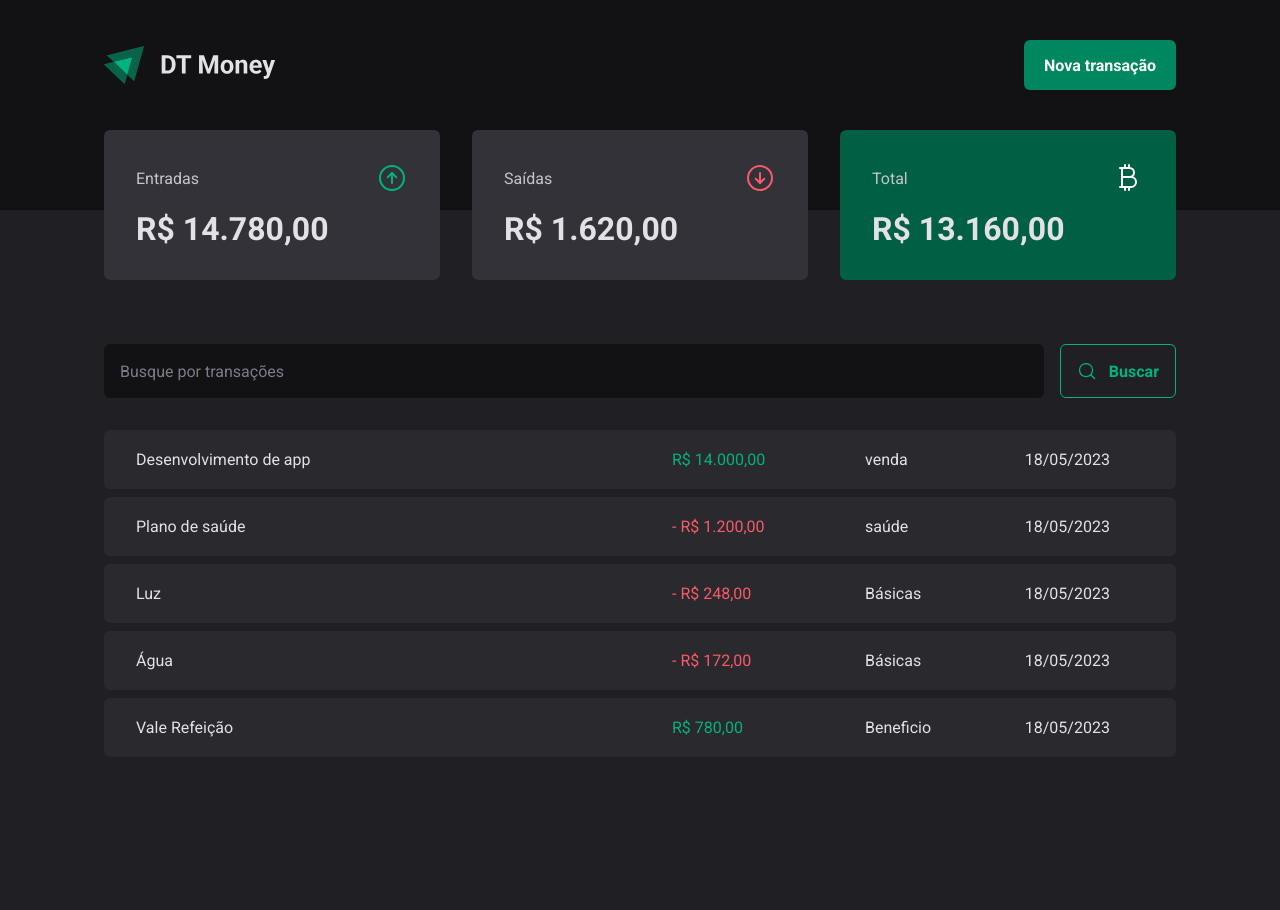
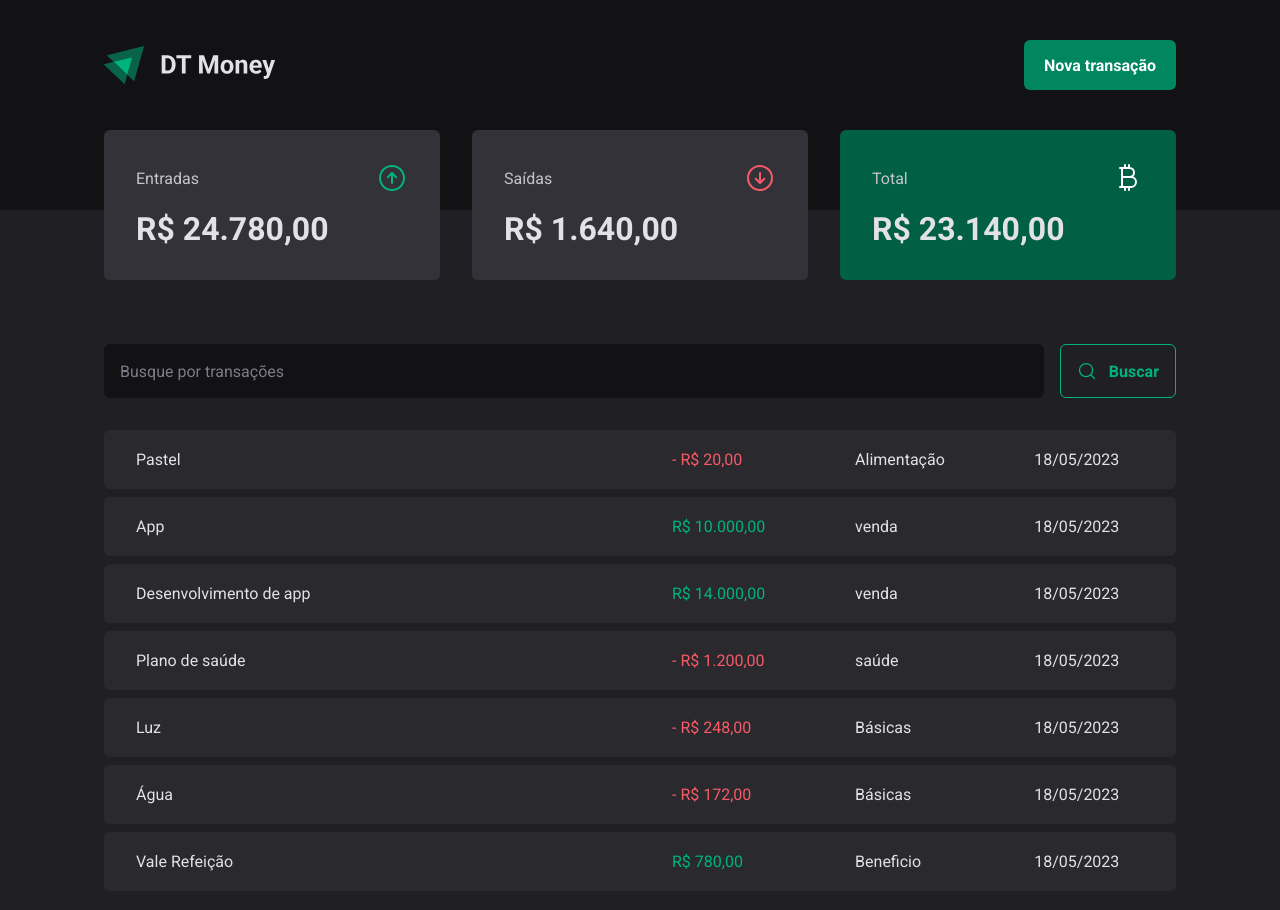
Before and after one commit to marcoscuomo/dt-money, a React (Vite) app: page / in a window 1280 px wide. Shown: the top 910 px of the page. Before the commit the page ends 829 px from the top, so only its background shows below. Built offline with nearby package versions, Linux system fonts and the light colour scheme; data requests are answered from the project's data file.

Commit message:
feat: create a new transaction

```diff
--- a/server.json
+++ b/server.json
@@ -39,6 +39,22 @@
       "category": "Beneficio",
       "price": 780,
       "createdAt": "2023-05-18T00:21:40.879Z"
+    },
+    {
+      "description": "App",
+      "price": 10000,
+      "category": "venda",
+      "type": "income",
+      "createdAt": "2023-05-18T14:25:59.674Z",
+      "id": 6
+    },
+    {
+      "description": "Pastel",
+      "price": 20,
+      "category": "Alimentação",
+      "type": "outcome",
+      "createdAt": "2023-05-18T15:05:15.021Z",
+      "id": 7
     }
   ]
 }
--- a/src/components/NewTransactionModal/index.tsx
+++ b/src/components/NewTransactionModal/index.tsx
@@ -4,6 +4,8 @@ import { ArrowCircleDown, ArrowCircleUp, X } from 'phosphor-react';
 import * as z from 'zod';
 import { Controller, useForm } from 'react-hook-form';
 import { zodResolver } from '@hookform/resolvers/zod';
+import { useContext } from 'react';
+import { TransactionContext } from '../../contexts/TransactionsContext';
 
 const newTransactionFormSchema = z.object({
   description: z.string(),
@@ -16,11 +18,14 @@ type NewTransactionFormInputs = z.infer<typeof newTransactionFormSchema>;
 
 export function NewTransactionModal() {
 
+  const { createTransaction } = useContext(TransactionContext);
+
   const {
     control,
     register,
     handleSubmit,
-    formState: { isSubmitting }
+    formState: { isSubmitting },
+    reset,
   } = useForm<NewTransactionFormInputs>({
     resolver: zodResolver(newTransactionFormSchema),
     defaultValues: {
@@ -29,8 +34,17 @@ export function NewTransactionModal() {
   });
 
   async function handleCreateNewTransaction(data: NewTransactionFormInputs) {
-    await new Promise(resolve => setTimeout(resolve, 3000))
-    console.log(data);
+
+    const {description, price, category, type} = data;
+
+    await createTransaction({
+      description,
+      price,
+      category,
+      type
+    });
+
+    reset();
   }
 
 
--- a/src/contexts/TransactionsContext.tsx
+++ b/src/contexts/TransactionsContext.tsx
@@ -10,9 +10,17 @@ interface Transaction {
   createdAt: string;
 }
 
+interface CreateTransactionInputs {
+  description: string;
+  price: number;
+  category: string;
+  type: 'income' | 'outcome';
+}
+
 interface TransactionContextType {
   transactions: Transaction[];
   fetchTransactions: (query?: string) => Promise<void>;
+  createTransaction: (data: CreateTransactionInputs) => Promise<void>;
 }
 
 interface TransactionProviderProps {
@@ -26,21 +34,29 @@ export function TransactionsProvider({children}: TransactionProviderProps) {
   const [transactions, setTransactions] = useState<Transaction[]>([]);
 
   const fetchTransactions = async (query?: string) => {
-
-    // const url = new URL('/transactions');
-
-    // if(query) {
-    //   url.searchParams.append('q', query);
-    // }
-
-    // const response = await fetch(url);
-    // const data = await response.json();
     const response = await api.get('transactions', {
       params: {
+        _sort: 'createdAt',
+        _order: 'desc',
         q: query
       }
     });
     setTransactions(response.data);
+  }
+
+  async function createTransaction(data: CreateTransactionInputs) {
+
+    const {description, price, category, type} = data;
+
+    const response = await api.post('transactions', {
+      description,
+      price,
+      category,
+      type,
+      createdAt: new Date()
+    });
+
+    setTransactions(state => [response.data, ...state]);
   }
 
   useEffect(() => {
@@ -48,7 +64,7 @@ export function TransactionsProvider({children}: TransactionProviderProps) {
   }, []);
 
   return (
-    <TransactionContext.Provider value={{ transactions, fetchTransactions }}>
+    <TransactionContext.Provider value={{ transactions, fetchTransactions, createTransaction }}>
       {children}
     </TransactionContext.Provider>
   )
```
